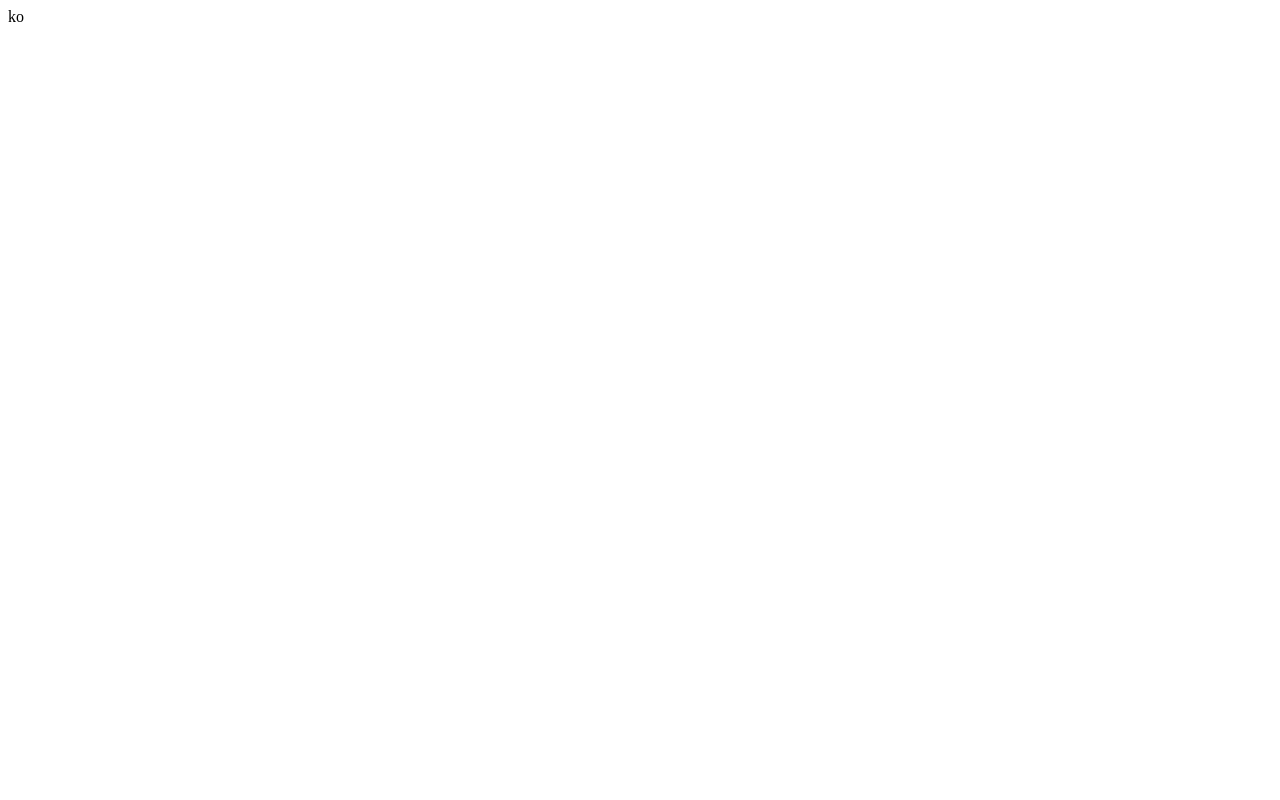
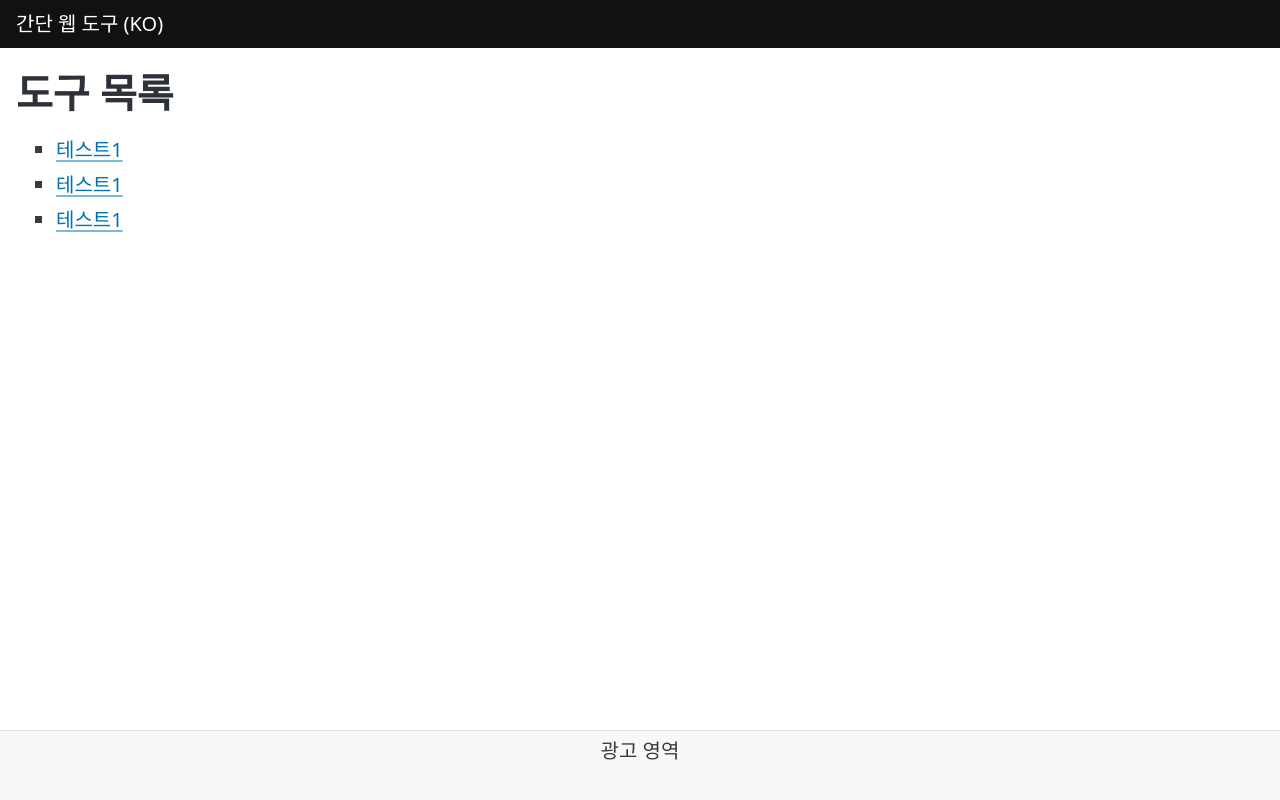
Before and after one commit to g99lab/webtools, a plain HTML site: page ko/index.html in a window 1280 px wide. Drawn offline with Linux system fonts and the light colour scheme.

Commit message:
Update index.html

```diff
--- a/ko/index.html
+++ b/ko/index.html
@@ -1 +1,29 @@
-ko
+<!DOCTYPE html>
+<html lang="ko">
+<head>
+  <meta charset="UTF-8">
+  <title>간단 웹 도구 (KO)</title>
+  <link rel="stylesheet" href="/webtools/assets/pico.min.css">
+  <link rel="stylesheet" href="/webtools/assets/style.css">
+
+</head>
+<body>
+<header class="topbar">
+  <div class="title">간단 웹 도구 (KO)</div>
+</header>
+
+<main class="content">
+  <h1>도구 목록</h1>
+  <ul>
+    <li><a href="#">테스트1</a></li>
+    <li><a href="#">테스트1</a></li>
+    <li><a href="#">테스트1</a></li>
+  </ul>
+</main>
+
+<footer class="ad-footer">
+  <p>광고 영역</p>
+</footer>
+
+</body>
+</html>
```
